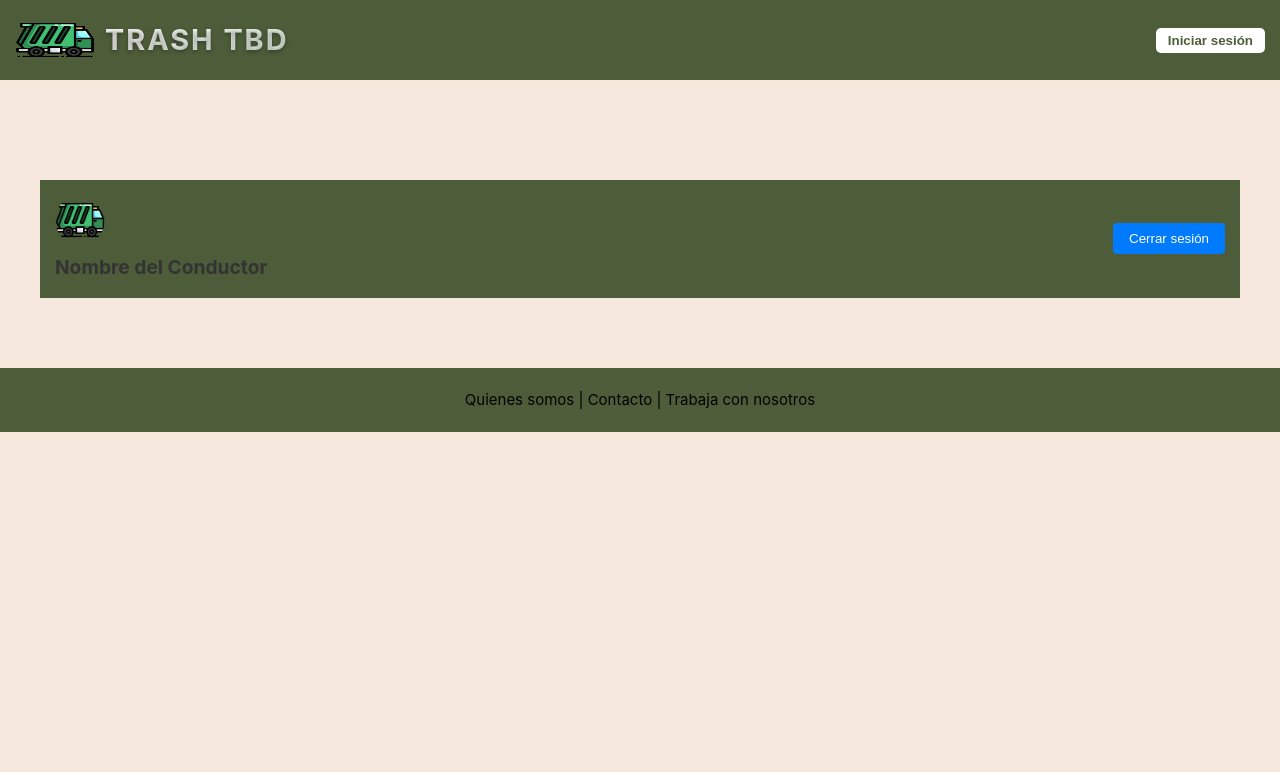
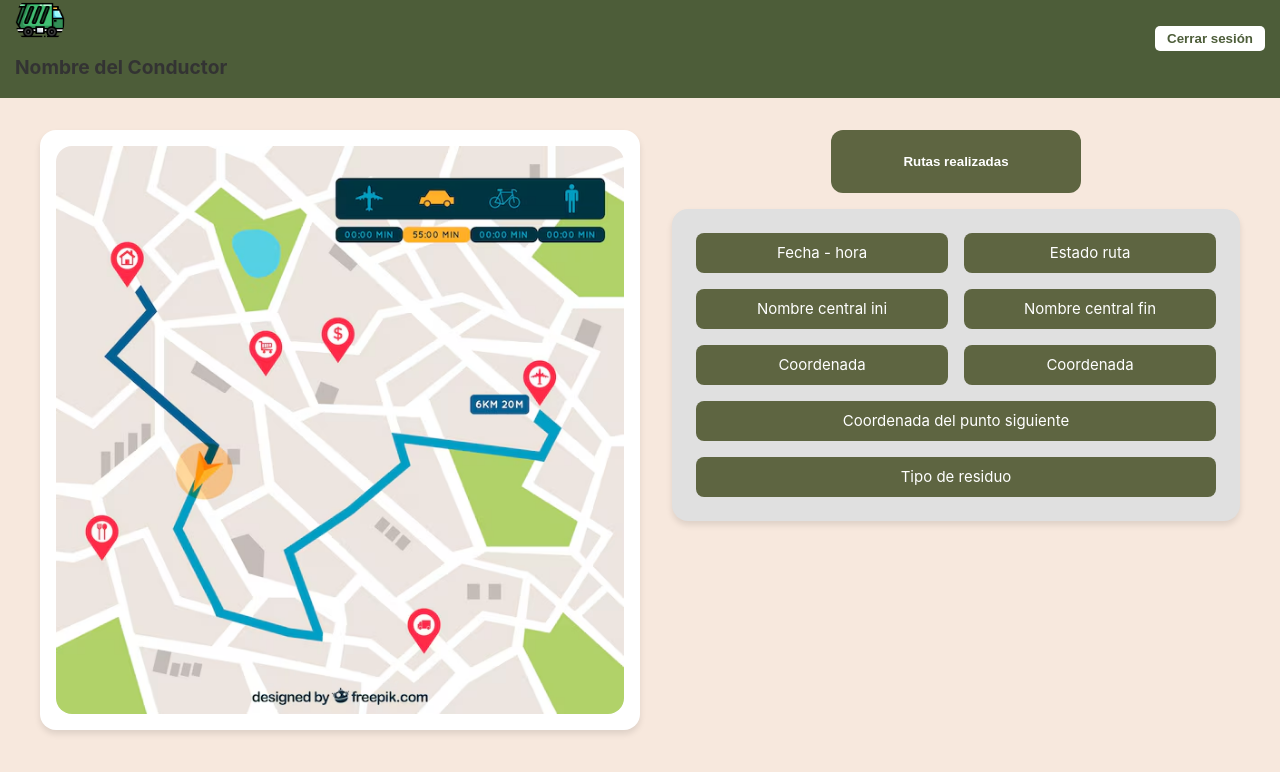
Before and after one commit to RojoMax12/Lab1TBD, a Vue app in the folder Frontend-lab/: page /home-drive in a window 1280 px wide. Shown: the top 772 px of the page. Built offline with nearby package versions, Linux system fonts and the light colour scheme; the HTML template or start-up script is replaced by a standard one.

Commit message:
Arreglos en homepage y avance en interfaz de conductor

```diff
--- a/Frontend-lab/src/App.vue
+++ b/Frontend-lab/src/App.vue
@@ -1,33 +1,30 @@
 <template>
-  <Header />
-  <div class="content-wrapper">
+  <div class="app-wrapper">
     <RouterView />
   </div>
-  <Footer />
 </template>
 
 <script setup lang="ts">
 import { RouterView } from 'vue-router'
-import Header from './components/Header.vue'
-import Footer from './components/Footer.vue'
 </script>
 
 <style>
-/* Estilos globales */
-body, html {
+html, body {
   height: 100%;
   margin: 0;
   padding: 0;
   background-color: #f7e8dd;
 }
 
-.content-wrapper {
-  flex-grow: 1;
-  margin-top: 80px; /* Espacio para el header fijo */
+#app, .app-wrapper {
+  display: flex;
+  flex-direction: column;
+  min-height: 100vh; /* Que todo ocupe el alto de la pantalla */
+  width: 100%;
   background-color: #f7e8dd;
-  max-width: 1280px;
-  margin-left: auto;
-  margin-right: auto;
-  padding: 40px;
+  margin: 0;
+  padding: 0;
 }
+
+/* Quitamos el max-width y el margin-top que limitaba la vista */
 </style>
--- a/Frontend-lab/src/assets/main.css
+++ b/Frontend-lab/src/assets/main.css
@@ -1,9 +1,17 @@
 @import './base.css';
+
+html, body {
+  margin: 0;
+  padding: 0;
+  height: 100%;
+  width: 100%;
+}
 
 #app {
   margin: 0;
   padding: 0;
-  font-weight: normal;
+  height: 100%;
+  width: 100%;
 }
 
 a,
@@ -13,22 +21,3 @@ a,
   transition: 0.4s;
   padding: 3px;
 }
-
-@media (hover: hover) {
-  a:hover {
-    background-color: hsla(160, 100%, 37%, 0.2);
-  }
-}
-
-/*@media (min-width: 1024px) {
-  body {
-    display: flex;
-    place-items: center;
-  }
-
-  #app {
-    display: grid;
-    grid-template-columns: 1fr 1fr;
-    padding: 0;
-  }
-}*/
--- /dev/null
+++ b/Frontend-lab/src/components/ContentDrive.vue
@@ -0,0 +1,128 @@
+<template>
+  <div class="container">
+    <!-- Mapa -->
+    <div class="map-container">
+      <img src="/Mapa-ruta.png" alt="Mapa" />
+    </div>
+
+    <!-- Panel de información -->
+    <div class="info-wrapper">
+      <!-- Botón encima del panel -->
+      <button class="info-button">Rutas realizadas</button>
+
+      <div class="info-panel">
+        <div class="grid">
+          <div>Fecha - hora</div>
+          <div>Estado ruta</div>
+
+          <div>Nombre central ini</div>
+          <div>Nombre central fin</div>
+
+          <div>Coordenada</div>
+          <div>Coordenada</div>
+        </div>
+
+        <div class="full-width-box">Coordenada del punto siguiente</div>
+        <div class="full-width-box">Tipo de residuo</div>
+      </div>
+    </div>
+  </div>
+</template>
+
+<script setup>
+console.log("ContentDrive cargado");
+</script>
+
+<style scoped>
+/* Contenedor principal */
+.container {
+  display: flex;
+  flex-direction: column;
+  gap: 2rem;
+  width: 100%;
+  max-width: 1200px;
+  margin: 2rem auto;
+}
+
+@media (min-width: 768px) {
+  .container {
+    flex-direction: row;
+  }
+}
+
+/* Mapa */
+.map-container {
+  flex: 1;
+  background-color: white;
+  border-radius: 1rem;
+  box-shadow: 0 4px 6px rgba(0,0,0,0.1);
+  padding: 1rem;
+  display: flex;
+  justify-content: center;
+  align-items: center;
+}
+
+.map-container img {
+  max-width: 100%;
+  height: auto;
+  border-radius: 1rem;
+}
+
+/* Wrapper del panel de información (para colocar botón encima) */
+.info-wrapper {
+  flex: 1;
+  display: flex;
+  flex-direction: column;
+  align-items: stretch;
+  gap: 1rem;
+}
+
+/* Botón encima del panel */
+.info-button {
+  background-color: #5e6541;
+  color: white;
+  border: none;
+  padding: 1.5rem 4.5rem;
+  border-radius: 0.75rem;
+  cursor: pointer;
+  font-weight: bold;
+  align-self: center;
+}
+
+.info-button:hover {
+  background-color: #4a4f37;
+}
+
+/* Panel de información */
+.info-panel {
+  background-color: #e0e0e0;
+  border-radius: 1rem;
+  box-shadow: 0 4px 6px rgba(0,0,0,0.1);
+  padding: 1.5rem;
+}
+
+/* Grid de información */
+.grid {
+  display: grid;
+  grid-template-columns: repeat(2, 1fr);
+  gap: 1rem;
+}
+
+.grid div {
+  background-color: #5e6541;
+  color: white;
+  text-align: center;
+  padding: 0.5rem;
+  border-radius: 0.5rem;
+}
+
+/* Cajas de ancho completo */
+.full-width-box {
+  background-color: #5e6541;
+  color: white;
+  text-align: center;
+  padding: 0.5rem;
+  border-radius: 0.5rem;
+  margin-top: 1rem;
+}
+</style>
--- a/Frontend-lab/src/components/Header.vue
+++ b/Frontend-lab/src/components/Header.vue
@@ -49,4 +49,8 @@
   cursor: pointer;
   font-weight: bold;
 }
+
+.login-btn:hover {
+  background-color: #f0f0f0;
+}
 </style>
--- a/Frontend-lab/src/components/HomeDrive.vue
+++ b/Frontend-lab/src/components/HomeDrive.vue
@@ -38,16 +38,17 @@ color: #333;
 }
 
 .login-btn {
-  padding: 0.5rem 1rem;
-  background-color: #007bff;
-  color: white;
+  background: white;
+  color: #4d5d39;
   border: none;
-  border-radius: 4px;
+  padding: 5px 12px;
+  border-radius: 5px;
   cursor: pointer;
+  font-weight: bold;
 }
 
 .login-btn:hover {
-  background-color: #0056b3;
+  background-color: #f0f0f0;
 }
 
 .name-employeer {
--- a/Frontend-lab/src/views/HomeDriverView.vue
+++ b/Frontend-lab/src/views/HomeDriverView.vue
@@ -2,8 +2,10 @@
   <div>
     <HomeDriverView />
   </div>
+  <ContentDrive />
 </template>
 
 <script setup>
 import HomeDriverView from '../components/HomeDrive.vue'
+import ContentDrive from '@/components/ContentDrive.vue';
 </script>
--- a/Frontend-lab/src/views/HomeView.vue
+++ b/Frontend-lab/src/views/HomeView.vue
@@ -1,11 +1,17 @@
 <template>
-  <div>
-    <Hero />
-    <Categories />
+  <div class="flex flex-col min-h-screen">
+    <Header />
+    <main class="flex-1 flex flex-col items-center justify-center gap-8 p-4">
+      <Hero />
+      <Categories />
+    </main>
+    <Footer />
   </div>
 </template>
 
 <script setup>
+import Header from '../components/Header.vue'
 import Hero from '../components/Hero.vue'
 import Categories from '../components/Categories.vue'
+import Footer from '../components/Footer.vue'
 </script>
```
Also changed, not shown: Frontend-lab/public/Mapa-ruta.png (added).
